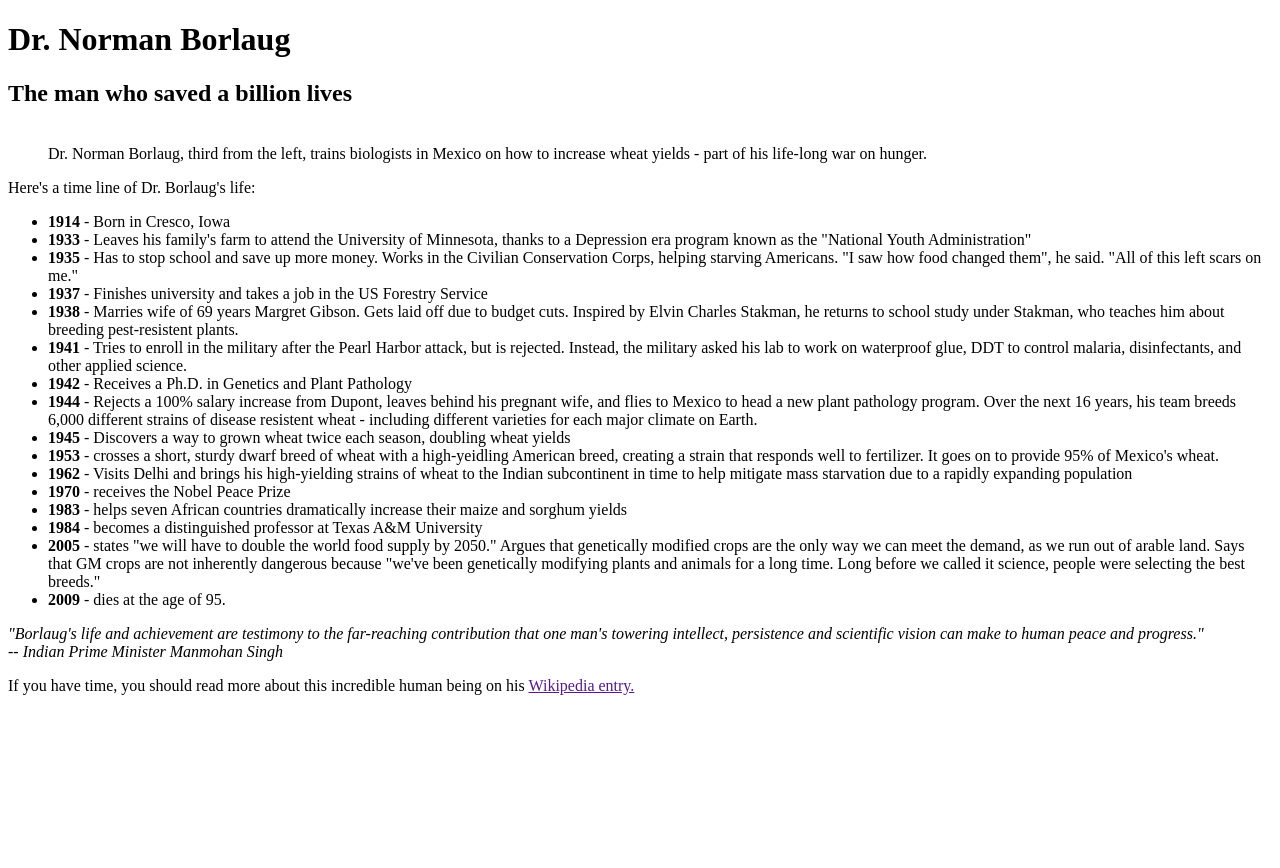
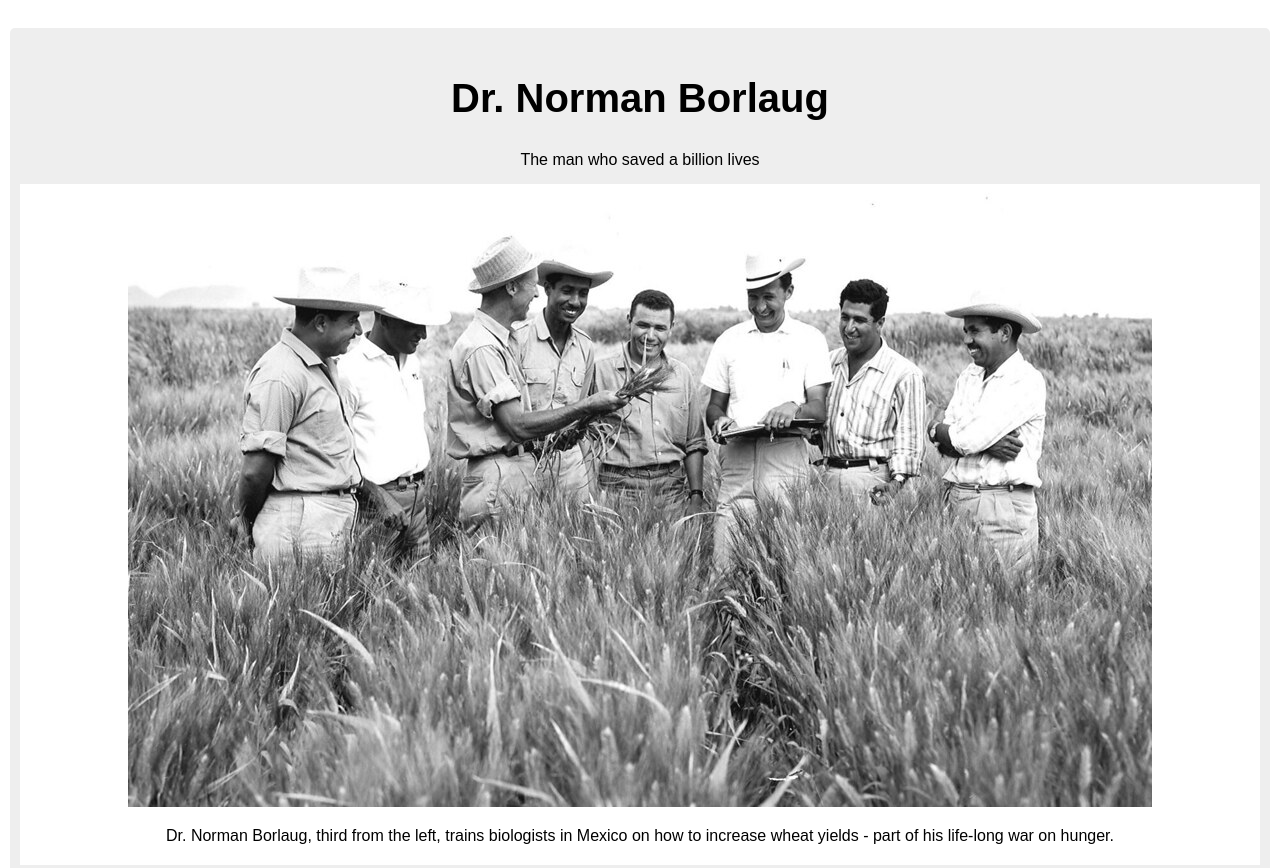
Before and after one commit to orisadex/tributepage, a plain HTML site: page src/index.html in a window 1280 px wide. Shown: the top 868 px of the page. Before the commit the page ends 800 px from the top, so only its background shows below. Drawn offline with Linux system fonts and the light colour scheme.

Commit message:
Index e style criado

```diff
--- a/src/index.html
+++ b/src/index.html
@@ -5,6 +5,7 @@
     <meta http-equiv="X-UA-Compatible" content="IE=edge">
     <meta name="viewport" content="width=device-width, initial-scale=1.0">
     <title>Tribute Page</title>
+    <link rel="stylesheet" href="style.css">
 </head>
 <body>
     <main id="main">
@@ -12,7 +13,7 @@
         <h2 id="describe">The man who saved a billion lives</h2>
 
         <figure id="img-div">
-            <img id="image" src="" alt="">
+            <img id="image" src="../media/tribute-page-main-image.jpg" alt="">
             <figcaption id="img-caption">Dr. Norman Borlaug, third from the left, trains biologists in Mexico on how to increase wheat yields - part of his life-long war on hunger.</figcaption>
         </figure>
 
--- /dev/null
+++ b/src/style.css
@@ -0,0 +1,71 @@
+@charset "utf-8";
+
+* {
+    margin: 0px;
+    padding: 0px;
+}
+
+body {
+    font-family: Arial, Helvetica, sans-serif;
+    font-size: 20px;
+}
+
+main {
+    background-color: #EEEEEE;
+    margin: 28px 10px 28px 10px;
+    border-radius: 5px;
+
+}
+
+#title {
+    font-size: 2.5rem;
+    text-align: center;
+    padding-top: 48px;
+    margin-bottom: 30px;
+}
+
+#describe {
+    text-align: center;
+    font-size: 1rem;
+    font-weight: normal;
+    margin-bottom: 15px;
+}
+
+#img-div {
+    background-color: white;
+    margin: 10px;
+}
+
+img {
+    display: block;
+}
+
+#image {
+    max-width: 100%;
+    margin: auto;
+}
+
+#img-caption {
+    font-size: 1rem;
+    text-align: center;
+    padding: 20px 0px 20px 0px;
+}
+
+#tribute-info {
+    width: 500px;
+    margin: auto;
+    font-weight: normal;
+}
+
+div#tribute-info > p {
+    text-align: center;
+    font-weight: bold;
+    font-size: 1.2rem;
+    padding: 40px 0px 40px 0px;
+}
+
+li {
+    font-weight: normal;
+    font-size: 1rem;
+    padding-bottom: 15px;
+}
```
Also changed, not shown: media/tribute-page-main-image.jpg (added).
